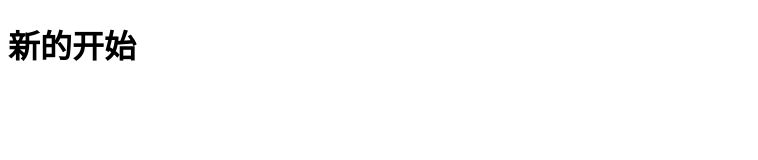
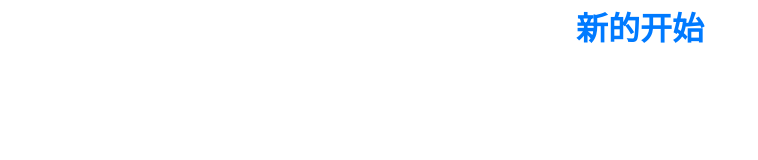
Before and after one commit to oyangl/learngit, a plain HTML site: page index.html in a window 1280 px wide. Shown: the whole page, without its empty margins (0-758 px from the left). Drawn offline with Linux system fonts and the light colour scheme.

Commit message:
Add style

```diff
--- a/index.html
+++ b/index.html
@@ -3,6 +3,14 @@
 <head>
 	<meta charset="UTF-8">
 	<title>Feature</title>
+	<style>
+		h1 {
+			color: #007aff;
+			height: 1rem;
+			line-height: 1rem;
+			text-align: center;
+		}
+	</style>
 </head>
 <body>
 	<h1>新的开始</h1>
```
